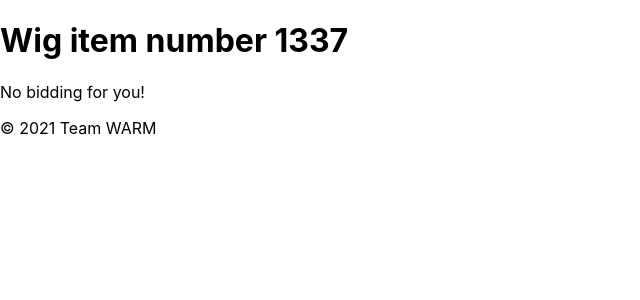
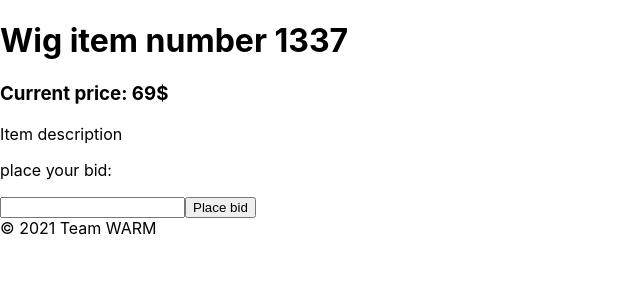
Before and after one commit to r0bert1/maldnet, a React (Create React App) app in the folder frontend/: page /auction/1 in a window 1280 px wide. Shown: the top 300 px of the page, without its empty margins (0-640 px from the left). Built offline with nearby package versions, Linux system fonts and the light colour scheme.

Commit message:
Add initial auction site.

```diff
--- a/frontend/package.json
+++ b/frontend/package.json
@@ -20,7 +20,7 @@
     "webpack": "^4.42.0"
   },
   "scripts": {
-    "start": "react-scripts start -openssl-legacy-provider",
+    "start": "react-scripts --openssl-legacy-provider start",
     "build": "react-scripts build",
     "test": "react-scripts test",
     "eject": "react-scripts eject"
--- a/frontend/public/index.html
+++ b/frontend/public/index.html
@@ -24,7 +24,7 @@
       work correctly both with client-side routing and a non-root public URL.
       Learn how to configure a non-root public URL by running `npm run build`.
     -->
-    <title>React App</title>
+    <title>Mald.fi</title>
   </head>
   <body>
     <noscript>You need to enable JavaScript to run this app.</noscript>
--- a/frontend/src/Auction.tsx
+++ b/frontend/src/Auction.tsx
@@ -7,7 +7,13 @@ class Auction extends Component {
     return (
       <div className='browse'>
         <h1 className='browse-header'>Wig item number 1337</h1>
-        <p>No bidding for you!</p>
+        <h3>Current price: 69$</h3>
+        <p>Item description</p>
+        <div>
+          <p>place your bid:</p>
+          <input type="text" pattern="[0-9]*"></input>
+          <button>Place bid</button>
+          </div>
       </div>
     )
   }
```
